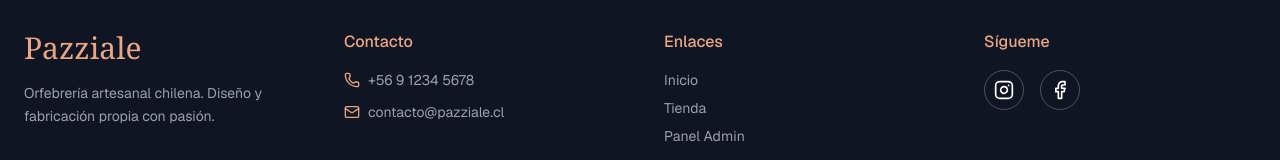
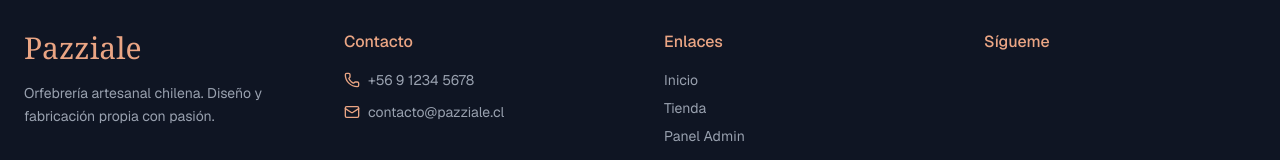
Before and after one commit to pazzialepweb-del/Pazziale, a Next.js app: page / in a window 1280 px wide. Shown: the part 2459-2619 px from the top of the page. Built offline with nearby package versions, Linux system fonts and the light colour scheme; no server answers.

Commit message:
mejora pag principal

```diff
--- a/app/page.tsx
+++ b/app/page.tsx
@@ -11,8 +11,6 @@ import {
   Diamond,
   PenTool,
   Hammer,
-  Instagram,
-  Facebook,
   Heart,
   ChevronLeft,
   ChevronRight
@@ -293,12 +291,7 @@ const HomePage: React.FC = () => {
           <div>
             <h5 className="font-medium mb-4 text-[#EAA584]">Sígueme</h5>
             <div className="flex gap-4">
-              <a href="#" className="w-10 h-10 rounded-full border border-gray-600 flex items-center justify-center hover:border-[#EAA584] hover:text-[#EAA584] hover:bg-[#EAA584]/10 transition-all">
-                <Instagram className="w-5 h-5"/>
-              </a>
-              <a href="#" className="w-10 h-10 rounded-full border border-gray-600 flex items-center justify-center hover:border-[#EAA584] hover:text-[#EAA584] hover:bg-[#EAA584]/10 transition-all">
-                <Facebook className="w-5 h-5"/>
-              </a>
+
             </div>
           </div>
         </div>
```
